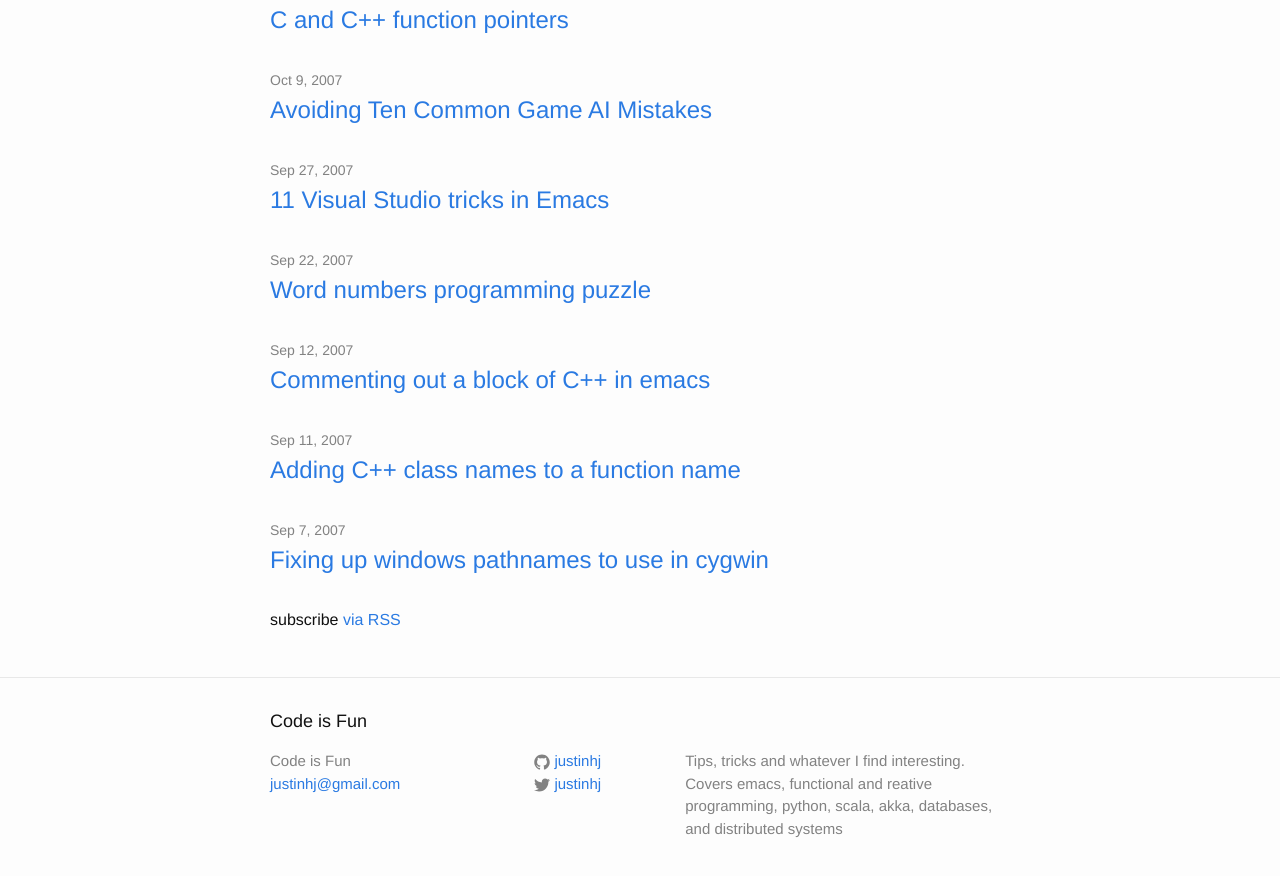
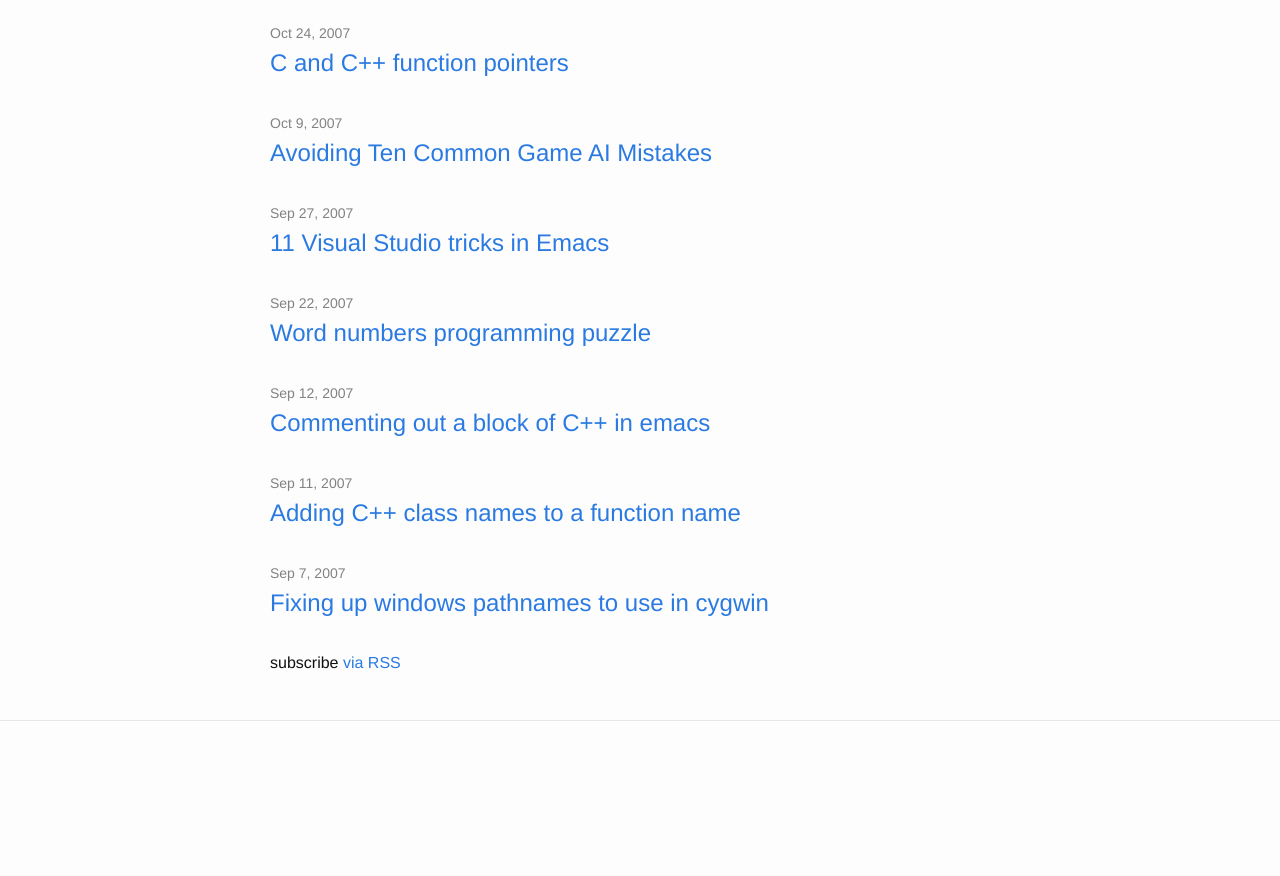
Before and after one commit to justinhj/justinhj.github.io, a Jekyll site: the page built from index.html, in a window 1280 px wide and 900 px high, scrolled down 6641 px. Shown: the top 876 px of the window. Built offline with Jekyll 4.4.1, drawn with Linux system fonts in a browser that asks for light colours; after the commit the page ends 7422 px from its top, so only the background shows below that; some of the changed text lies outside the part shown.

Commit message:
Update the things

```diff
--- a/_config.yml
+++ b/_config.yml
@@ -6,10 +6,10 @@
 # 'jekyll serve'. If you change this file, please restart the server process.
 
 # Site settings
-title: Code is Fun
-email: justinhj@gmail.com
-description: Tips, tricks and whatever I find interesting. Covers emacs, functional and reative programming, python, scala, akka, databases, and distributed systems
-url: "http://justinhj.github.io" # the base hostname & protocol for your site
+title: Functional Justin
+email: justinhj+blog@gmail.com
+description: Justin works on back end server technology for video games. Interests include Scala, CLojure, Common Lisp, Docker, Kubernetes
+url: "http://justinhj.github.io"
 twitter_username: justinhj
 github_username:  justinhj
 
@@ -18,5 +18,3 @@
 
 exclude: ["old"]
 include: ["images","css"]
-
-theme: jekyll-theme-architect
--- a/_includes/footer.html
+++ b/_includes/footer.html
@@ -2,36 +2,6 @@
 
   <div class="wrapper">
 
-    <h2 class="footer-heading">{{ site.title }}</h2>
-
-    <div class="footer-col-wrapper">
-      <div class="footer-col footer-col-1">
-        <ul class="contact-list">
-          <li>{{ site.title }}</li>
-          <li><a href="mailto:{{ site.email }}">{{ site.email }}</a></li>
-        </ul>
-      </div>
-
-      <div class="footer-col footer-col-2">
-        <ul class="social-media-list">
-          {% if site.github_username %}
-          <li>
-            {% include icon-github.html username=site.github_username %}
-          </li>
-          {% endif %}
-
-          {% if site.twitter_username %}
-          <li>
-            {% include icon-twitter.html username=site.twitter_username %}
-          </li>
-          {% endif %}
-        </ul>
-      </div>
-
-      <div class="footer-col footer-col-3">
-        <p>{{ site.description }}</p>
-      </div>
-    </div>
 
   </div>
 
--- a/_includes/header.html
+++ b/_includes/header.html
@@ -1,31 +1,44 @@
 <header class="site-header">
+
 
   <div class="wrapper">
 
-<!--    <img style="margin: 10px 10px; float: right" src="{{ site.baseurl }}/images/bikeprofile.jpg" width="128" height="128" /> -->
+    <div class="footer-col-wrapper">
+      <div class="footer-col footer-col-3">
+	<h1><a class="site-title" href="{{ site.baseurl }}/">{{ site.title }}</a></h1>
+      </div>
+    </div>
 
-    <img style="margin: 10px 10px; float: left" src="{{ site.baseurl }}/images/grumpyprofile.jpg" width="128" height="128" />
+    <div class="footer-col-wrapper">
 
-    <a class="site-title" href="{{ site.baseurl }}/">{{ site.title }}</a>
+      <div class="footer-col footer-col-1">
+        <p>{{ site.description }}</p>
+      </div>
 
-    <nav class="site-nav">
-      <a href="#" class="menu-icon">
-        <svg viewBox="0 0 18 15">
-          <path fill="#424242" d="M18,1.484c0,0.82-0.665,1.484-1.484,1.484H1.484C0.665,2.969,0,2.304,0,1.484l0,0C0,0.665,0.665,0,1.484,0 h15.031C17.335,0,18,0.665,18,1.484L18,1.484z"/>
-          <path fill="#424242" d="M18,7.516C18,8.335,17.335,9,16.516,9H1.484C0.665,9,0,8.335,0,7.516l0,0c0-0.82,0.665-1.484,1.484-1.484 h15.031C17.335,6.031,18,6.696,18,7.516L18,7.516z"/>
-          <path fill="#424242" d="M18,13.516C18,14.335,17.335,15,16.516,15H1.484C0.665,15,0,14.335,0,13.516l0,0 c0-0.82,0.665-1.484,1.484-1.484h15.031C17.335,12.031,18,12.696,18,13.516L18,13.516z"/>
-        </svg>
-      </a>
+      <div class="footer-col footer-col-2">
+        <ul class="contact-list">
 
-      <div class="trigger">
+        </ul>
+      </div>
 
-        {% for my_page in site.pages %}
-          {% if my_page.title %}
-          <a class="page-link" href="{{ my_page.url | prepend: site.baseurl }}">{{ my_page.title }}</a>
+      <div class="footer-col footer-col-3">
+        <ul class="social-media-list">
+          {% if site.github_username %}
+          <li>
+            {% include icon-github.html username=site.github_username %}
+          </li>
           {% endif %}
-        {% endfor %}
+
+          {% if site.twitter_username %}
+          <li>
+            {% include icon-twitter.html username=site.twitter_username %}
+          </li>
+          {% endif %}
+	  <li><a href="mailto:{{ site.email }}">{{ site.email }}</a></li>
+        </ul>
       </div>
-    </nav>
+
+    </div>
 
   </div>
 
```
